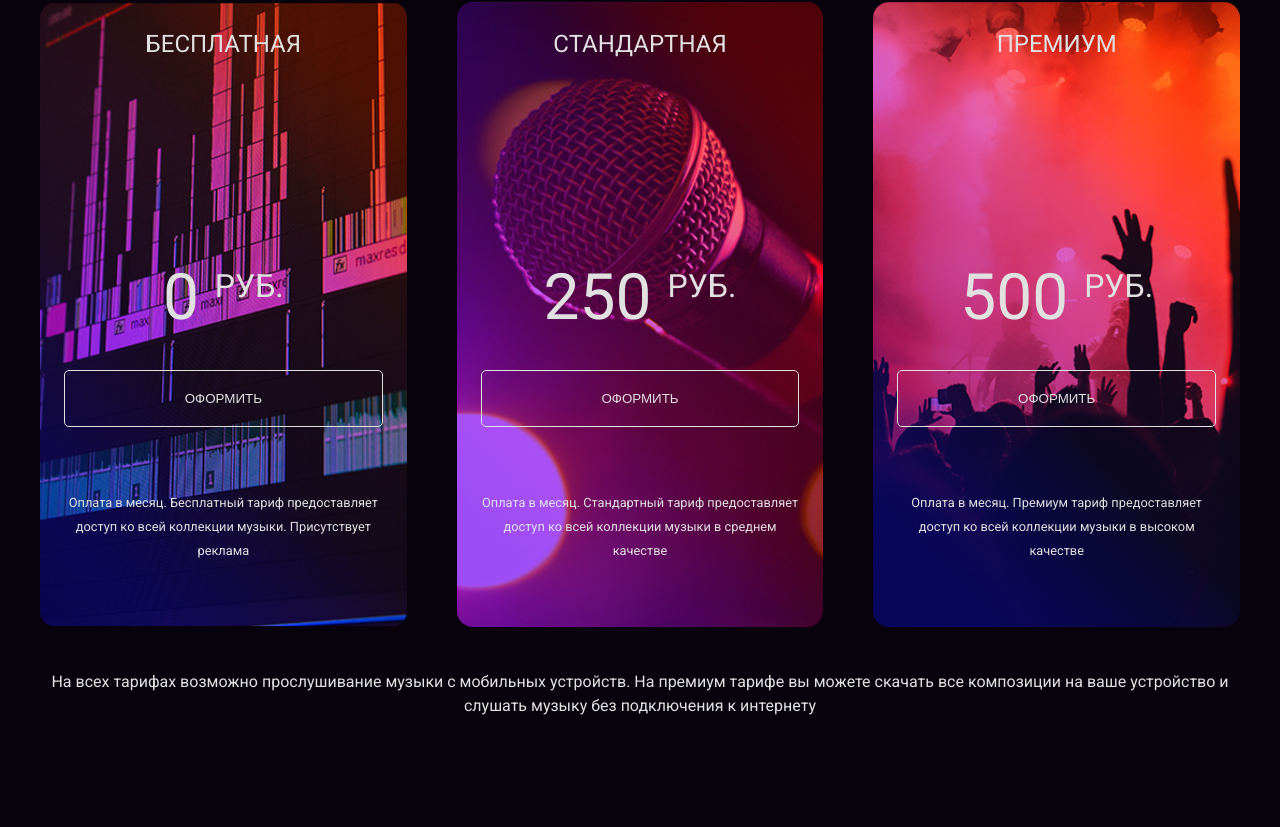
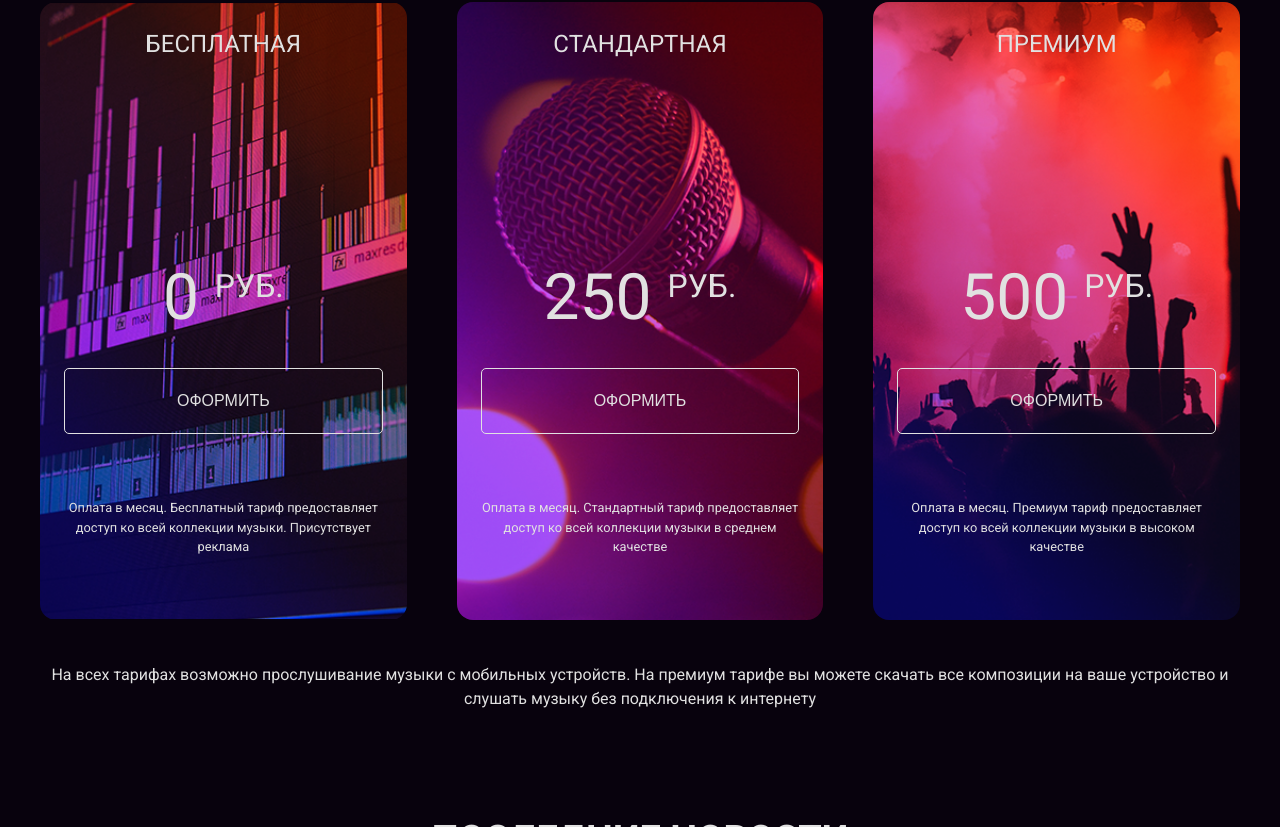
Before and after one commit to deem-zee/layout-designer-project-56, a plain HTML site: page src/index.html in a window 1280 px wide. Shown: the part 600-1427 px from the top of the page. Drawn offline with Linux system fonts and the light colour scheme.

Commit message:
refactor

```diff
--- a/src/scss/_page-pricing.scss
+++ b/src/scss/_page-pricing.scss
@@ -68,7 +68,7 @@
 .plan-price {
 	p {
 		font-size: 64px;
-		line-height: 64px;
+		line-height: 60px;
 	}
 	sup {
 		margin-left: 16px;
@@ -77,8 +77,14 @@
 	}
 }
 
+.btn-order {
+	font-size: 16px;
+	line-height: 150%;
+}
+
 .plan-description {
 	font-size: 12.8px;
+	line-height: 150%;
 }
 
 .btn-order {
```
Also changed, not shown: src/scss/app.css, 1 other file.
